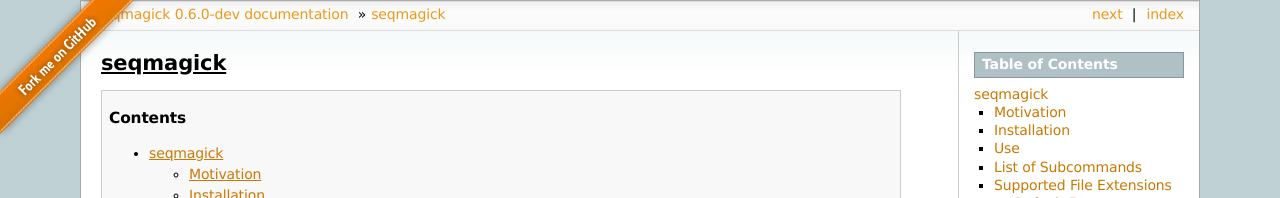
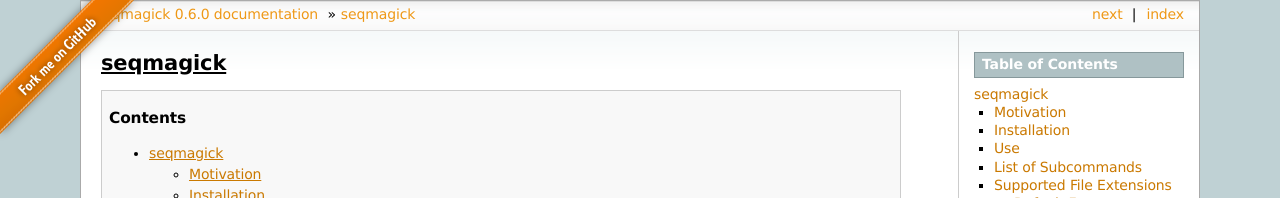
Before and after one commit to fhcrc/seqmagick, a Sphinx documentation site: the page built from docs/index.rst, in a window 1280 px wide and 900 px high. Shown: the top 198 px of the window. Built offline with Sphinx 7.4.7, drawn with Linux system fonts in a browser that asks for light colours; some of the changed text lies outside the part shown.

```diff
--- a/docs/conf.py
+++ b/docs/conf.py
@@ -50,7 +50,7 @@ copyright = u'2011-2014, The Matsen Group'
 # The short X.Y version.
 from seqmagick import __version__ as version
 # The full version, including alpha/beta/rc tags.
-release = version
+release = '0.6.0'
 
 # The language for content autogenerated by Sphinx. Refer to documentation
 # for a list of supported languages.
--- a/seqmagick/__init__.py
+++ b/seqmagick/__init__.py
@@ -1,4 +1,4 @@
 """
 seqmagick
 """
-__version__ = '0.6.0-dev'
+__version__ = '0.6.0'
```
